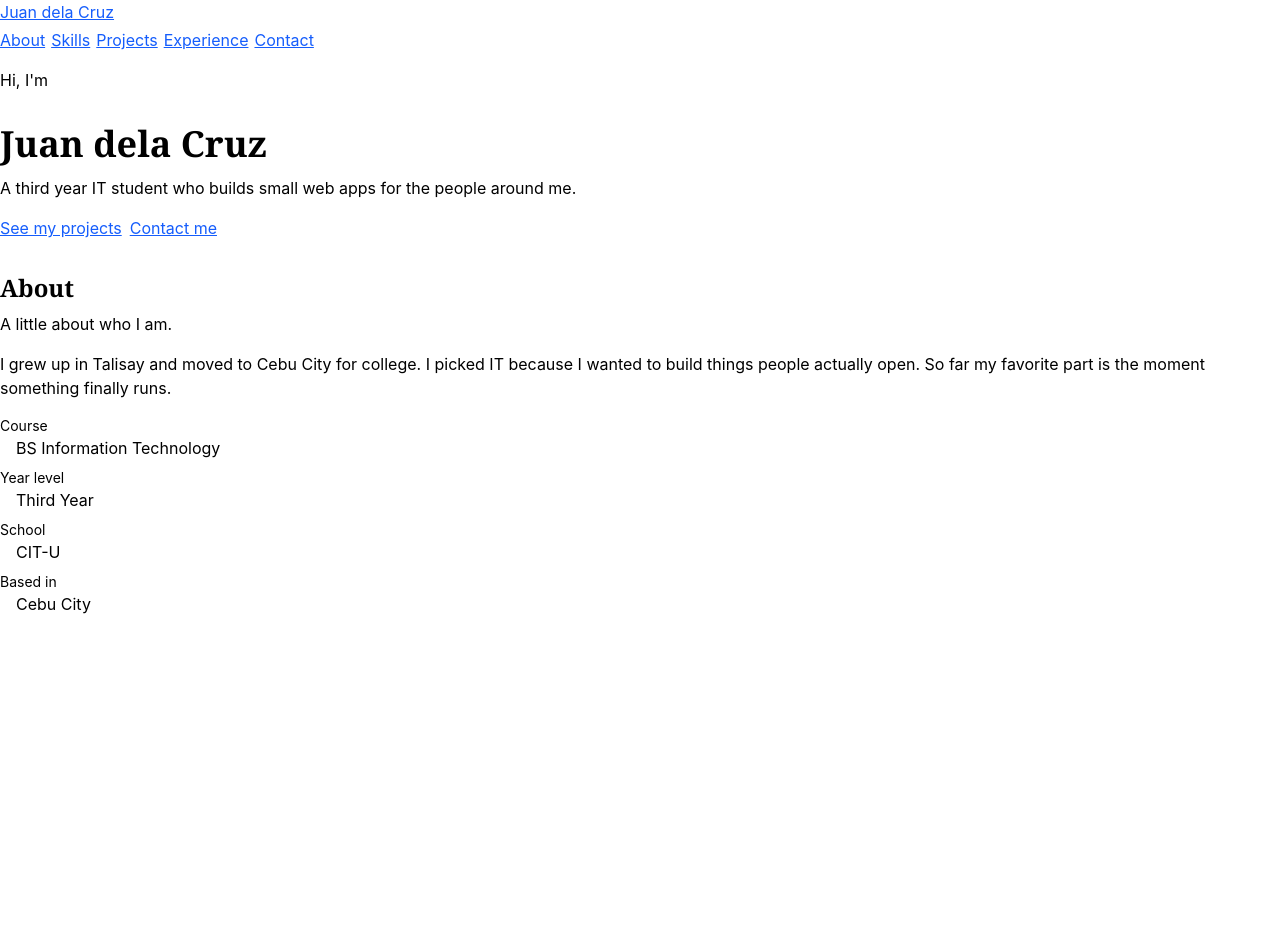
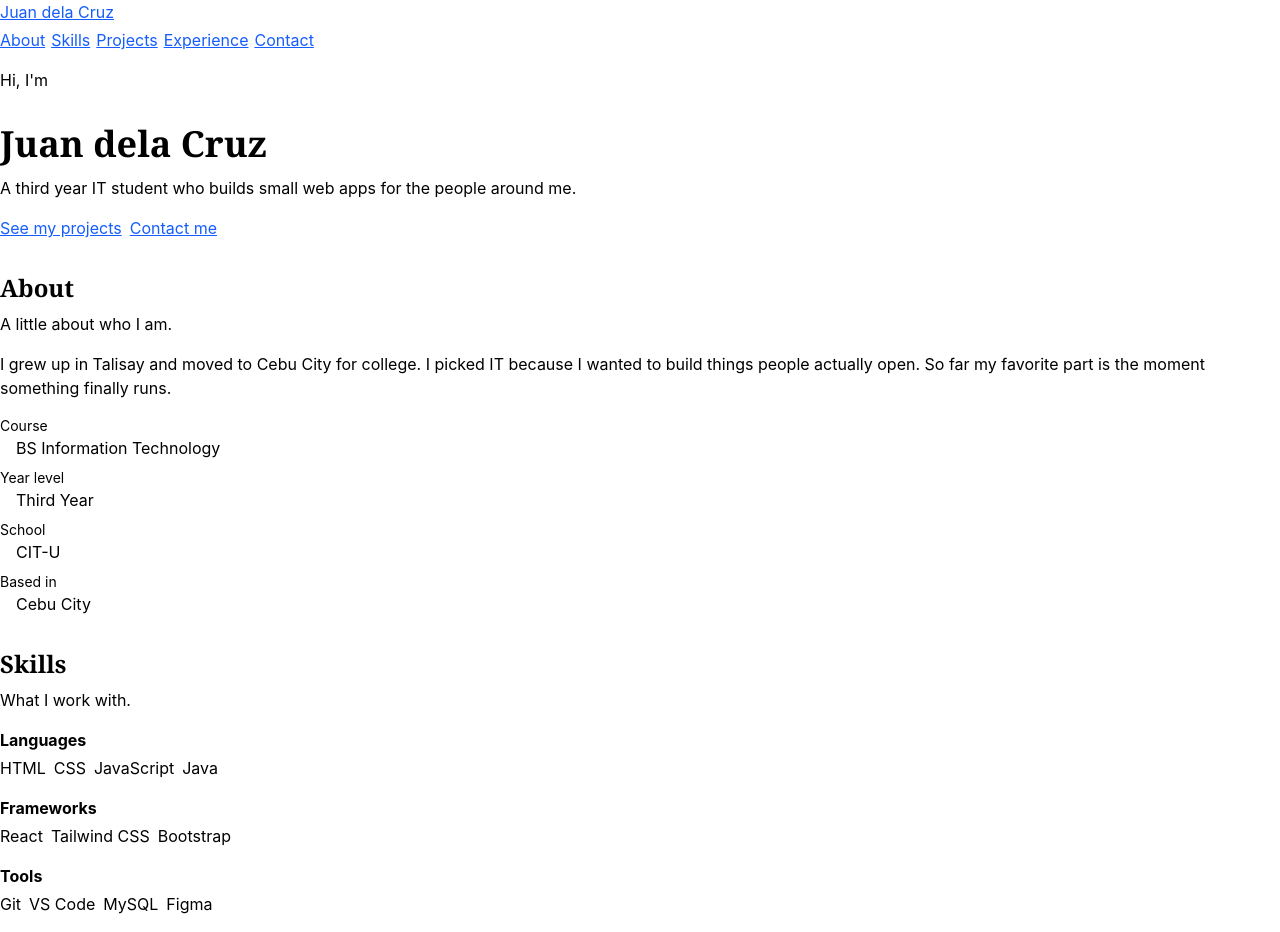
Before and after one commit to angelavemlimos/CSIT340-Lab2-Limos, a React (Vite) app: page / in a window 1280 px wide. Before the commit the page ends 800 px from the top, so only its background shows below. Built offline with nearby package versions, Linux system fonts and the light colour scheme.

Commit message:
feat: add SkillTag and SkillsSection components

```diff
--- a/src/App.jsx
+++ b/src/App.jsx
@@ -1,6 +1,7 @@
 import Navbar from './components/Navbar';
 import Hero from './components/Hero';
 import AboutSection from './components/AboutSection';
+import SkillsSection from './components/SkillsSection';
 
 export default function App() {
   return (
@@ -9,6 +10,7 @@ export default function App() {
     <Hero />
     <main>
       <AboutSection />
+      <SkillsSection />
     </main>
     </>
   );
--- a/src/components/SkillTag.jsx
+++ b/src/components/SkillTag.jsx
@@ -0,0 +1,7 @@
+export default function SkillTag({ name }) {
+    return (
+        <span className="mr-2">
+            {name}
+        </span>
+    );
+}
--- a/src/components/SkillsSection.jsx
+++ b/src/components/SkillsSection.jsx
@@ -0,0 +1,38 @@
+import SectionHeading from "./SectionHeading";
+import SkillTag from "./SkillTag";
+
+export default function SkillsSection() {
+    return (
+        <section id="skills" className="mt-8">
+            <SectionHeading title="Skills" subtitle="What I work with." />
+            <div className="mt-4">
+                <div className="mb-4">
+                    <h3 className="font-bold text-black text-base">Languages</h3>
+                    <div className="mt-1">
+                        <SkillTag name="HTML" />
+                        <SkillTag name="CSS" />
+                        <SkillTag name="JavaScript" />
+                        <SkillTag name="Java" />
+                    </div>
+                </div>
+                <div className="mb-4">
+                    <h3 className="font-bold text-black text-base">Frameworks</h3>
+                    <div className="mt-1">
+                        <SkillTag name="React" />
+                        <SkillTag name="Tailwind CSS" />
+                        <SkillTag name="Bootstrap" />
+                    </div>
+                </div>
+                <div className="mb-4">
+                    <h3 className="font-bold text-black text-base">Tools</h3>
+                    <div className="mt-1">
+                        <SkillTag name="Git" />
+                        <SkillTag name="VS Code" />
+                        <SkillTag name="MySQL" />
+                        <SkillTag name="Figma" />
+                    </div>
+                </div>
+            </div>
+        </section>
+    );
+}
```
